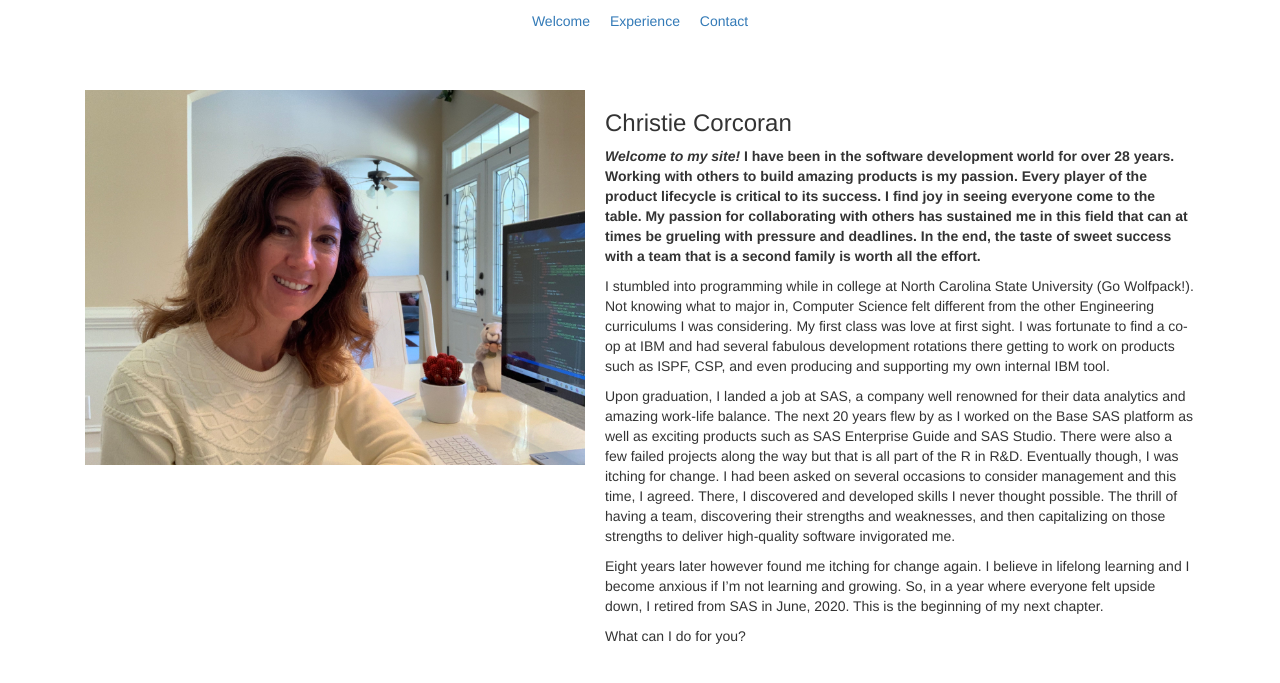
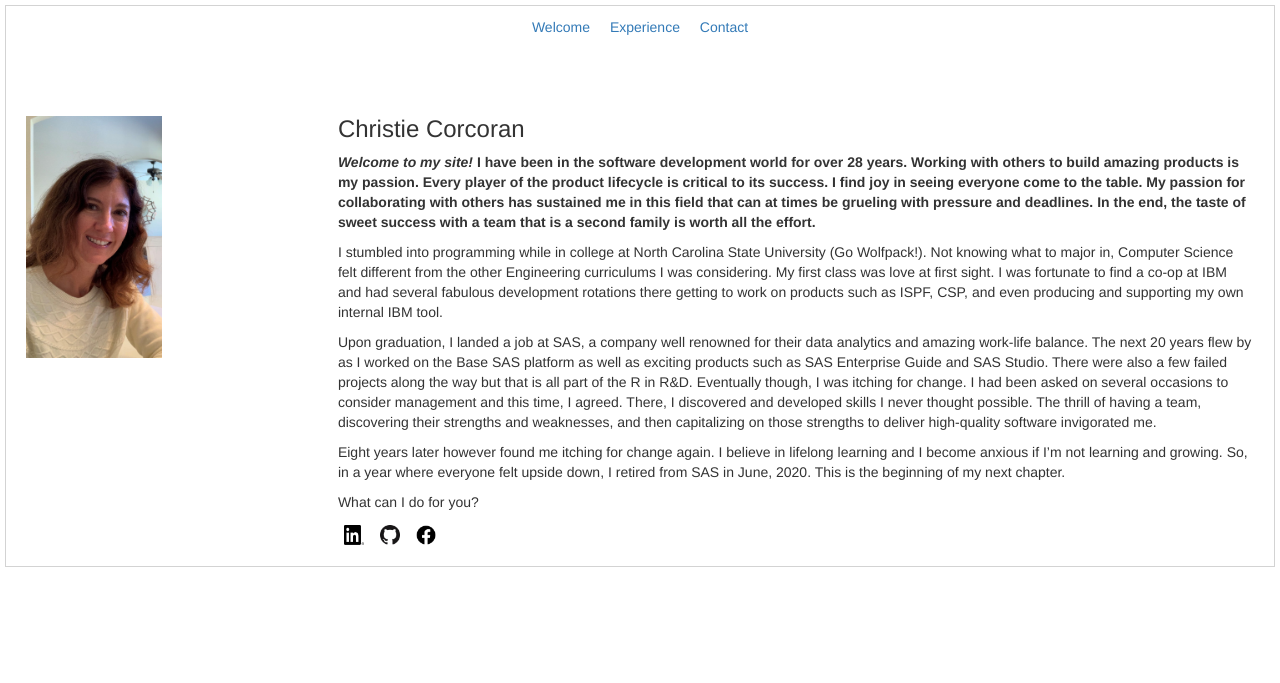
Before and after one commit to CLizCorcoran/Personal-Website, a PHP site: page / in a window 1280 px wide. Shown: the top 683 px of the page. Run offline with PHP 8.4, Linux system fonts and the light colour scheme; some libraries are stand-ins or nearby versions.

Commit message:
Playing with layout; adding social media buttons

```diff
--- a/css/styles.css
+++ b/css/styles.css
@@ -6,6 +6,13 @@
 
 .navbar {
     text-align: center;
+}
+
+body {
+    border-style: solid;
+    border-color: lightgrey;
+    border-width: thin;
+    margin: 5px;
 }
 
 a {
@@ -18,12 +25,25 @@
   }
 
   .flex-container > div {
-    margin: 10px;
-
+    margin: 20px;
 
   }
 
-  img {
+  .pic {
+    width: 50%;
 
-      width: 500px;
   }
+
+  .intro {
+      margin-top: 0px;
+  }
+
+  .social {
+      height: 20px;
+      width: 20px;
+  }
+
+  button {
+      border: none;
+      background-color: transparent;
+  }
--- a/index.html
+++ b/index.html
@@ -22,18 +22,32 @@
                 <a class="nav-item nav-link" href="#">Contact</a>
          </nav>
     </div>
+    </header>
 
+    <article>
     <div class="flex-container">
         <div>
-            <img src="img/christie.jpg" alt="Christie Corcoran" />
+            <img class="pic" src="img/christie2.jpg" alt="Christie Corcoran" />
         </div>
         <div>
-            <h3>Christie Corcoran</h3>
+            <h3 class="intro">Christie Corcoran</h3>
             <p><b><i>Welcome to my site!</i>  I have been in the software development world for over 28 years.  Working with others to build amazing products is my passion.  Every player of the product lifecycle is critical to its success.  I find joy in seeing everyone come to the table.  My passion for collaborating with others has sustained me in this field that can at times be grueling with pressure and deadlines.  In the end, the taste of sweet success with a team that is a second family is worth all the effort.  </b></p>
             <p>I stumbled into programming while in college at North Carolina State University (Go Wolfpack!).  Not knowing what to major in, Computer Science felt different from the other Engineering curriculums I was considering.  My first class was love at first sight.  I was fortunate to find a co-op at IBM and had several fabulous development rotations there getting to work on products such as ISPF, CSP, and even producing and supporting my own internal IBM tool.  </p>
             <p>Upon graduation, I landed a job at SAS, a company well renowned for their data analytics and amazing work-life balance.   The next 20 years flew by as I worked on the Base SAS platform as well as exciting products such as SAS Enterprise Guide and SAS Studio.  There were also a few failed projects along the way but that is all part of the R in R&D.  Eventually though, I was itching for change.  I had been asked on several occasions to consider management and this time, I agreed.  There, I discovered and developed skills I never thought possible.  The thrill of having a team, discovering their strengths and weaknesses, and then capitalizing on those strengths to deliver high-quality software invigorated me.  </p>
             <p>Eight years later however found me itching for change again.  I believe in lifelong learning and I become anxious if I’m not learning and growing.  So, in a year where everyone felt upside down, I retired from SAS in June, 2020.  This is the beginning of my next chapter.  </p>
             <p>What can I do for you?  </p>
+            <section>
+                <button >
+                    <img class="social" src="img/LI-In-Bug.png" alt="Linked In" />
+                </button>
+                <button>
+                    <img class="social" src="img/GitHub-Mark-64px.png" alt="GitHub" />
+                </button>
+                <button>
+                    <img class="social" src="img/f_logo_RGB-Black_58.png" alt="Facebook" />
+                </button>
+            </section>
         </div>
       </div>
+    </article>
   </body>
```
Also changed, not shown: img/GitHub-Mark-64px.png (added), img/LI-In-Bug.png (added), img/christie.jpg (deleted), img/christie2.jpg (added), img/f_logo_RGB-Black_58.png (added).
